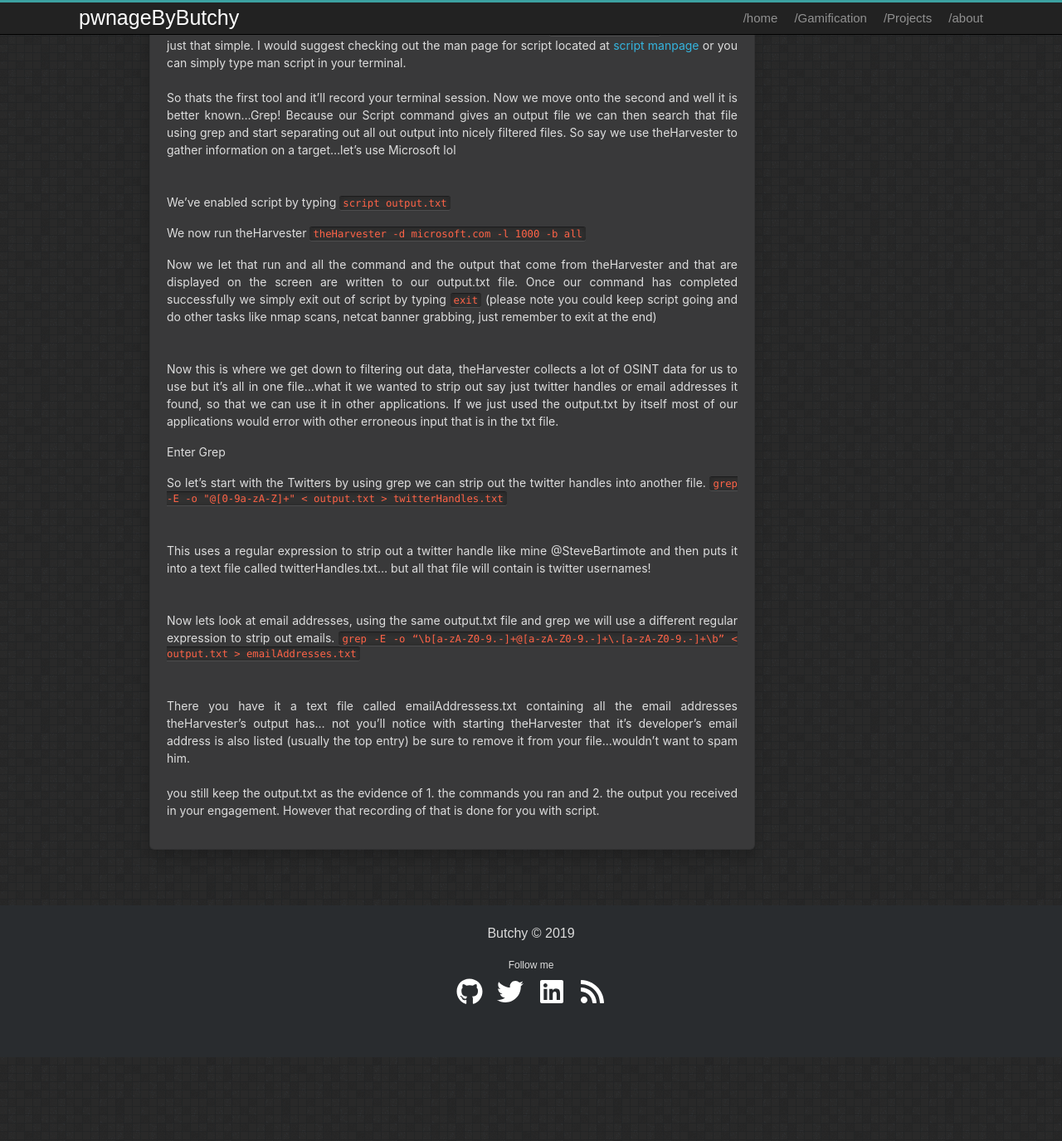
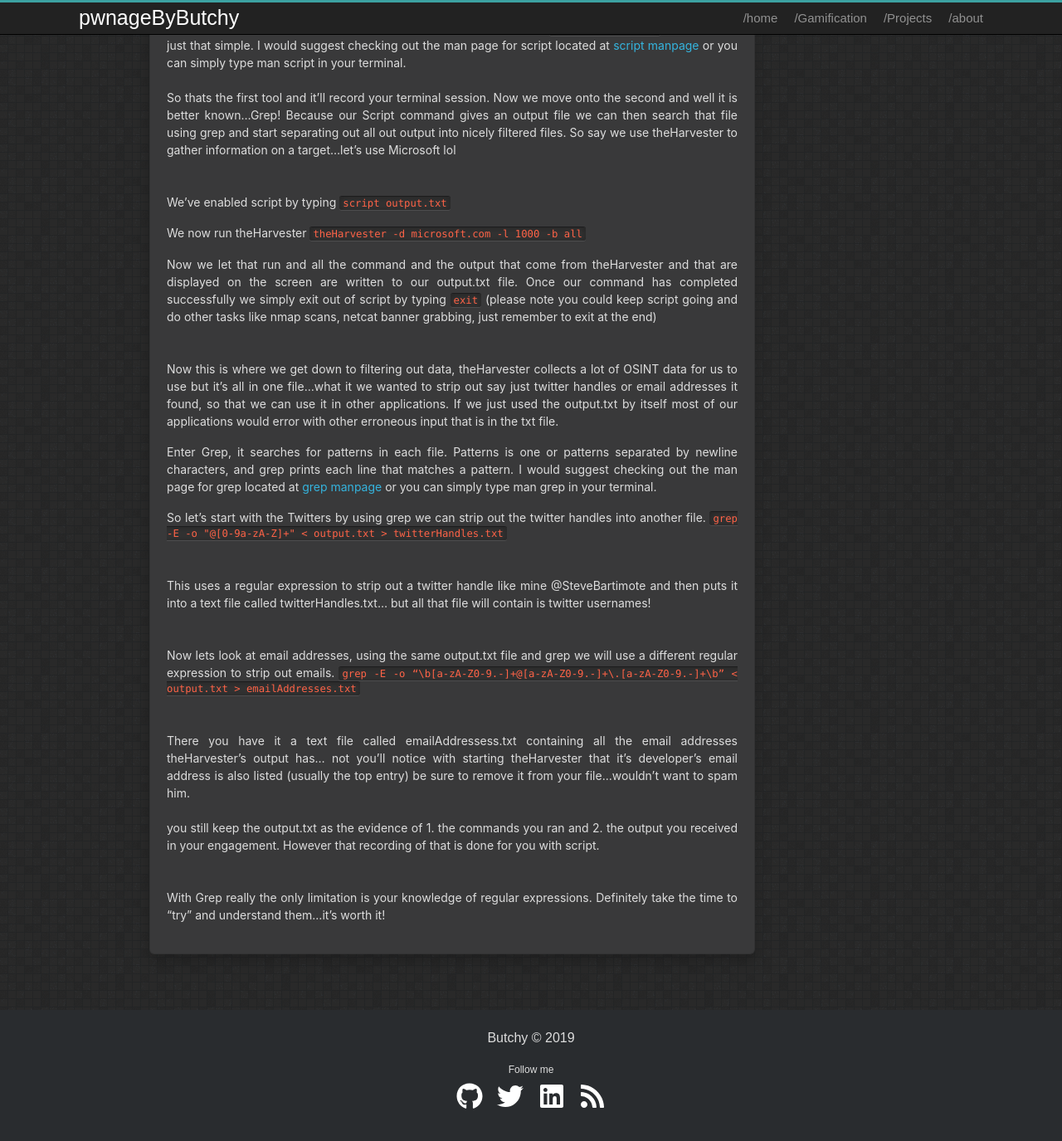
Before and after one commit to pwnageByButchy/pwnageByButchy.github.io, a Jekyll site: the page built from _posts/2020-01-29-use-the-tools-that-linux-gave-you.md, in a window 1280 px wide and 1400 px high, scrolled down 457 px. Shown: the top 1375 px of the window at 83% size. Built offline with Jekyll 4.4.1, drawn with Linux system fonts in a browser that asks for light colours; before the commit the page ends 1731 px from its top, so only the background shows below that.

Commit message:
Update 2020-01-29-use-the-tools-that-linux-gave-you.md

```diff
--- a/_posts/2020-01-29-use-the-tools-that-linux-gave-you.md
+++ b/_posts/2020-01-29-use-the-tools-that-linux-gave-you.md
@@ -20,7 +20,7 @@ Now we let that run and all the command and the output that come from theHarvest
 <br />
 Now this is where we get down to filtering out data, theHarvester collects a lot of OSINT data for us to use but it's all in one file...what it we wanted to strip out say just twitter handles or email addresses it found, so that we can use it in other applications. If we just used the output.txt by itself most of our applications would error with other erroneous input that is in the txt file.
 
-Enter Grep
+Enter Grep, it searches for patterns in each file.  Patterns is one or patterns separated by newline characters, and grep prints each line that matches a pattern. I would suggest checking out the man page for grep located at [grep manpage](http://www.man7.org/linux/man-pages/man1/grep.1.html) or you can simply type man grep in your terminal.
 
 So let's start with the Twitters by using grep we can strip out the twitter handles into another file. `grep -E -o "@[0-9a-zA-Z]+" < output.txt > twitterHandles.txt`
 <br />
@@ -30,3 +30,5 @@ Now lets look at email addresses, using the same output.txt file and grep we wil
 <br />
 There you have it a text file called emailAddressess.txt containing all the email addresses theHarvester's output has... not you'll notice with starting theHarvester that it's developer's email address is also listed (usually the top entry) be sure to remove it from your file...wouldn't want to spam him.
 <br /> you still keep the output.txt as the evidence of 1. the commands you ran and 2. the output you received in your engagement. However that recording of that is done for you with script.
+<br />
+With Grep really the only limitation is your knowledge of regular expressions. Definitely take the time to "try" and understand them...it's worth it!
```
